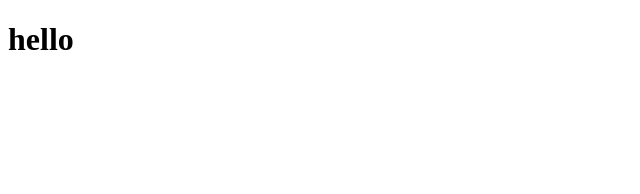
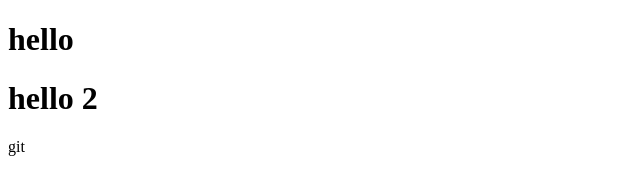
Before and after one commit to iamimranh/try1, a plain HTML site: page index.html in a window 1280 px wide. Shown: the whole page, without its empty margins (0-640 px from the left). Drawn offline with Linux system fonts and the light colour scheme.

Commit message:
my change

```diff
--- a/index.html
+++ b/index.html
@@ -9,7 +9,8 @@
 <body>
 
     <h1> hello </h1>
-
+    <h1> hello 2</h1>
+    git
 
 </body>
 </html>
```
